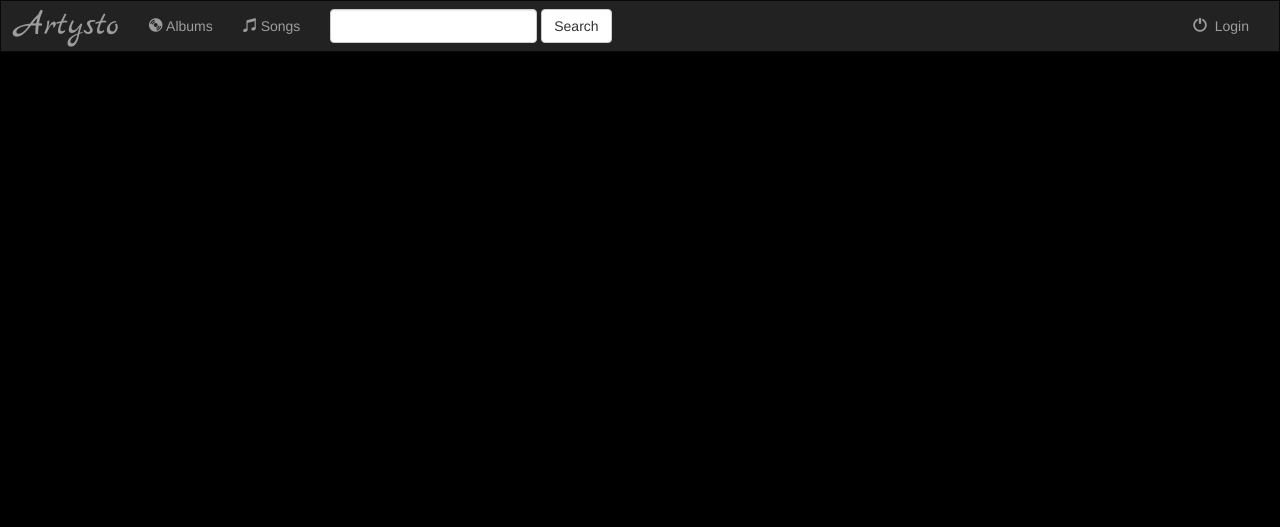
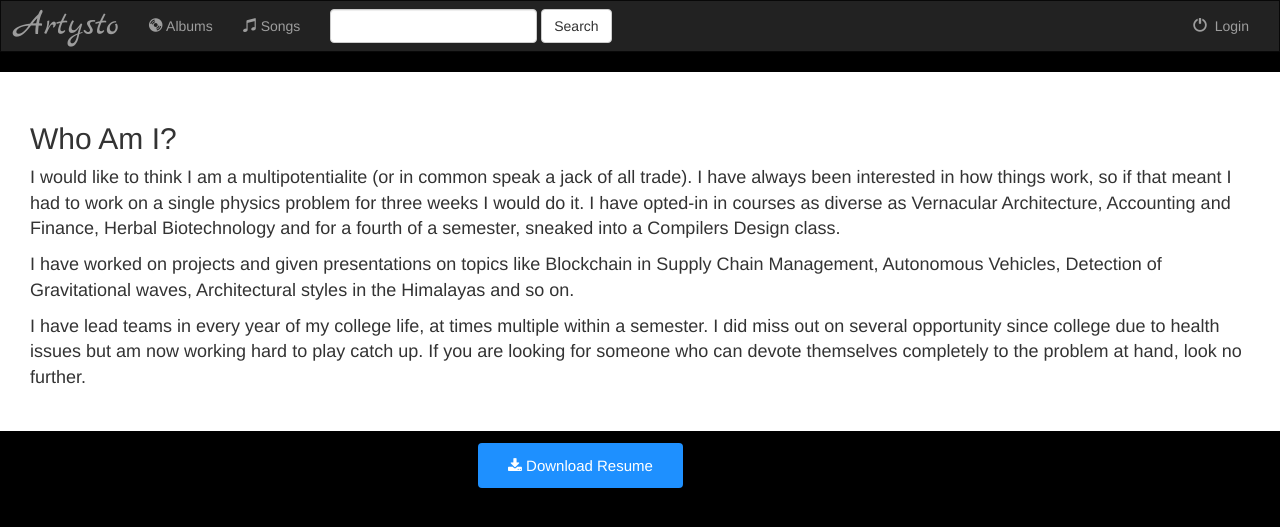
Before and after one commit to Artysto/artysto-all, a Django app: page / in a window 1280 px wide; the page is wider, and only the part inside the window is pictured. Shown: the top 527 px of that part. Run offline with Django 3.2, Linux system fonts and the light colour scheme; some libraries are stand-ins or nearby versions.

```diff
--- a/home/static/home/style.css
+++ b/home/static/home/style.css
@@ -10,3 +10,34 @@
 body{
     background: black;
 }
+
+/* Style buttons */
+
+#about{
+    background-color: White;
+    font-size: 18px;
+    padding: 30px;
+    margin: auto;
+}
+
+#resume{
+      position: relative;
+      left: 35%;
+      padding: 12px 30px;
+}
+
+#resume .btn {
+  background-color: DodgerBlue;
+  border: none;
+  color: white;
+  padding: 12px 30px;
+  cursor: pointer;
+  font-size: 15px;
+  ]
+
+}
+
+/* Darker background on mouse-over */
+#resume .btn:hover {
+  background-color: RoyalBlue;
+}
--- a/home/templates/home/homepage.html
+++ b/home/templates/home/homepage.html
@@ -4,6 +4,7 @@
     {% load staticfiles %}
     <link rel="stylesheet" href="https://maxcdn.bootstrapcdn.com/bootstrap/3.4.0/css/bootstrap.min.css">
     <link href="https://fonts.googleapis.com/css?family=Marck+Script&display=swap" rel="stylesheet">
+    <link rel="stylesheet" href="https://cdnjs.cloudflare.com/ajax/libs/font-awesome/4.7.0/css/font-awesome.min.css">
     <link rel="stylesheet" href="{% static 'home/style.css' %}" type="text/css" />
 
     <script src="https://ajax.googleapis.com/ajax/libs/jquery/3.4.1/jquery.min.js"></script>
@@ -53,7 +54,36 @@
         </div>
     </div>
 </nav>
+<body >
+<div id="about" >
+    <h2>Who Am I?</h2>
+    <p>
+        I would like to think I am a multipotentialite (or in common speak a jack of all trade).
+        I have always been interested in how things work, so if that meant I had to work on
+        a single physics problem for three weeks I would do it. I have opted-in in courses as
+        diverse as Vernacular Architecture, Accounting and Finance, Herbal Biotechnology and
+        for a fourth of a semester, sneaked into a Compilers Design class.
+    </p>
+    <p>
+        I have worked on projects and given presentations on topics like Blockchain in Supply Chain
+        Management, Autonomous Vehicles, Detection of Gravitational waves, Architectural styles in
+        the Himalayas and so on.
+    </p>
+    <p>
+        I have lead teams in every year of my college life, at times multiple within a semester.
+        I did miss out on several opportunity since college due to health issues but am now working
+        hard to play catch up. If you are looking for someone who can devote themselves completely
+        to the problem at hand, look no further.
+    </p>
+</div>
 
-{% block body%}
+<div id="resume" >
+    <a target="_blank" href= 'media/Shailendra_Pandey-Resume-NITC.pdf' >
+        <button class="btn"><i class="fa fa-download"></i> Download Resume </button>
+    </a>
+</div>
+
+</body>
+{% block varbody%}
 {% endblock %}
 </html>
```
Also changed, not shown: 1 other file.
